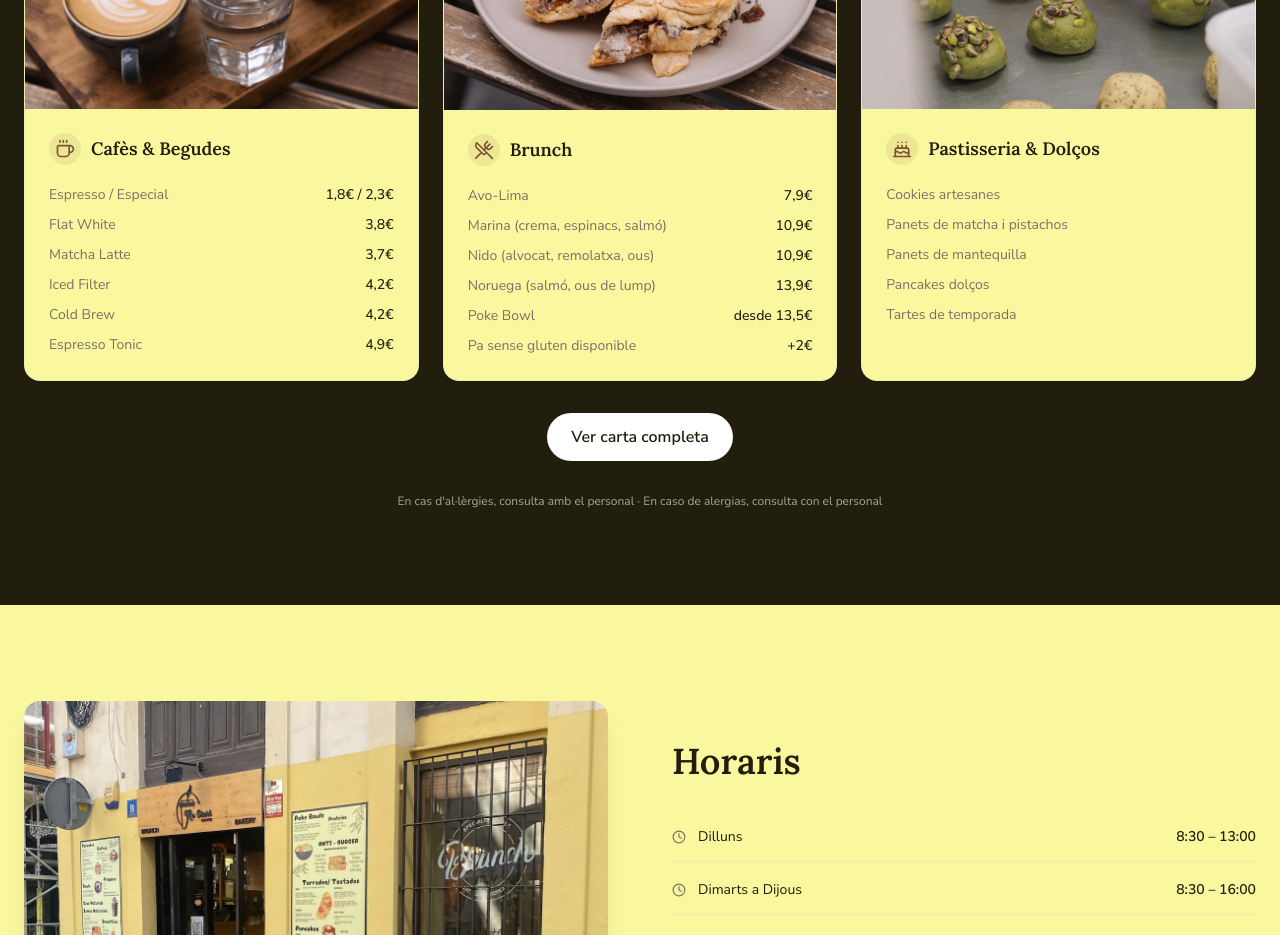
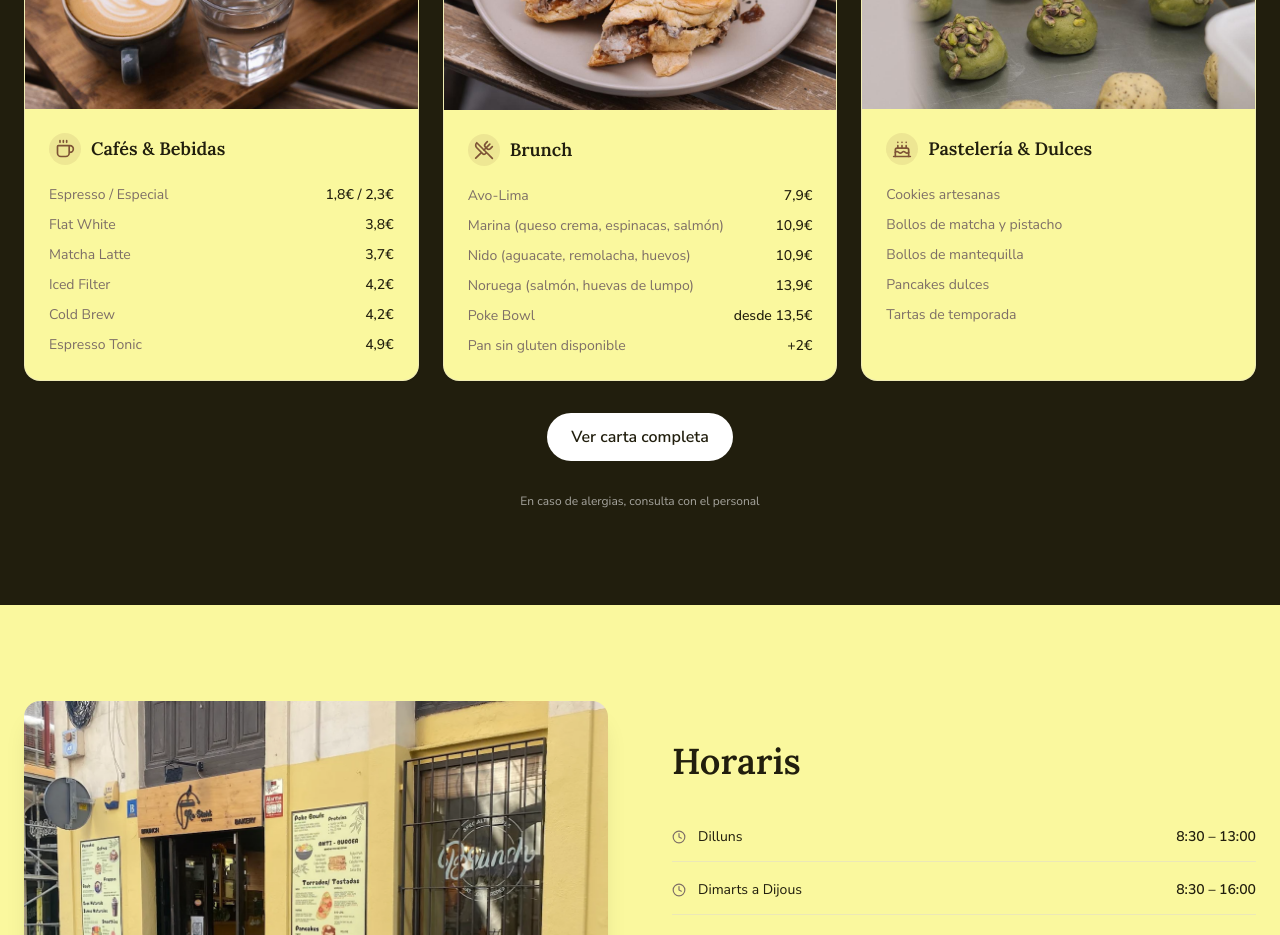
Before and after one commit to raudyweb/RESTART, a React (Vite) app: page / in a window 1280 px wide. Shown: the part 1880-2815 px from the top of the page. Built offline with nearby package versions, Linux system fonts and the light colour scheme.

Commit message:
Todo en español v1

```diff
--- a/src/components/MenuSection.tsx
+++ b/src/components/MenuSection.tsx
@@ -5,10 +5,10 @@ import food3 from "@/assets/cafes.jpg";
 
 const categories = [
   {
-    title: "Cafès & Begudes",
+    title: "Cafés & Bebidas",
     icon: <Coffee size={20} />,
     img: food3,
-    imgAlt: "Preparació artesana al forn",
+    imgAlt: "Preparación artesana en barra",
     items: [
       { name: "Espresso / Especial", price: "1,8€ / 2,3€" },
       { name: "Flat White", price: "3,8€" },
@@ -25,24 +25,24 @@ const categories = [
     imgAlt: "Poke Bowl de temporada",
     items: [
       { name: "Avo-Lima", price: "7,9€" },
-      { name: "Marina (crema, espinacs, salmó)", price: "10,9€" },
-      { name: "Nido (alvocat, remolatxa, ous)", price: "10,9€" },
-      { name: "Noruega (salmó, ous de lump)", price: "13,9€" },
+      { name: "Marina (queso crema, espinacas, salmón)", price: "10,9€" },
+      { name: "Nido (aguacate, remolacha, huevos)", price: "10,9€" },
+      { name: "Noruega (salmón, huevas de lumpo)", price: "13,9€" },
       { name: "Poke Bowl", price: "desde 13,5€" },
-      { name: "Pa sense gluten disponible", price: "+2€" },
+      { name: "Pan sin gluten disponible", price: "+2€" },
     ],
   },
   {
-    title: "Pastisseria & Dolços",
+    title: "Pastelería & Dulces",
     icon: <Cake size={20} />,
     img: food2,
-    imgAlt: "Pastisseria artesana del Re·Start",
+    imgAlt: "Pastelería artesana de Re·Start",
     items: [
-      { name: "Cookies artesanes", price: "" },
-      { name: "Panets de matcha i pistachos", price: "" },
-      { name: "Panets de mantequilla", price: "" },
-      { name: "Pancakes dolços", price: "" },
-      { name: "Tartes de temporada", price: "" },
+      { name: "Cookies artesanas", price: "" },
+      { name: "Bollos de matcha y pistacho", price: "" },
+      { name: "Bollos de mantequilla", price: "" },
+      { name: "Pancakes dulces", price: "" },
+      { name: "Tartas de temporada", price: "" },
     ],
   },
 ];
@@ -81,7 +81,7 @@ const MenuSection = () => (
         ))}
       </div>
       <a href="/Carta.pdf" target="_blank" rel="noopener noreferrer" className="block mx-auto mt-8 w-fit px-6 py-3 rounded-full bg-white text-foreground font-semibold">Ver carta completa</a>
-      <p className="text-center text-xs text-white/60 mt-8">En cas d'al·lèrgies, consulta amb el personal · En caso de alergias, consulta con el personal</p>
+      <p className="text-center text-xs text-white/60 mt-8">En caso de alergias, consulta con el personal</p>
     </div>
   </section>
 );
```
